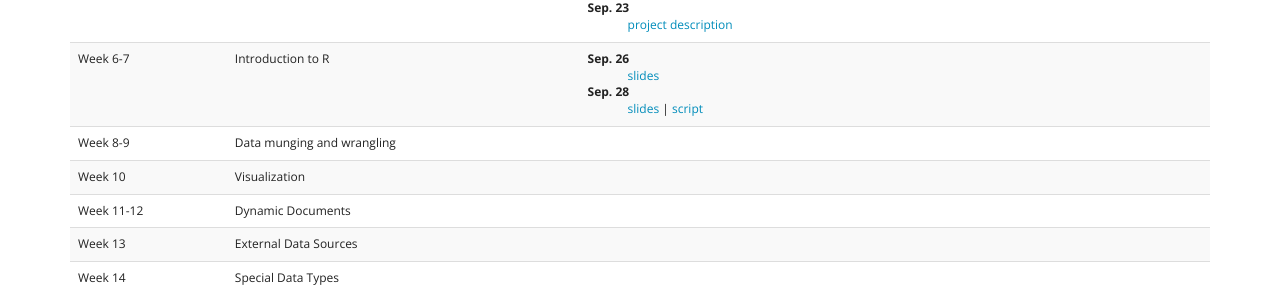
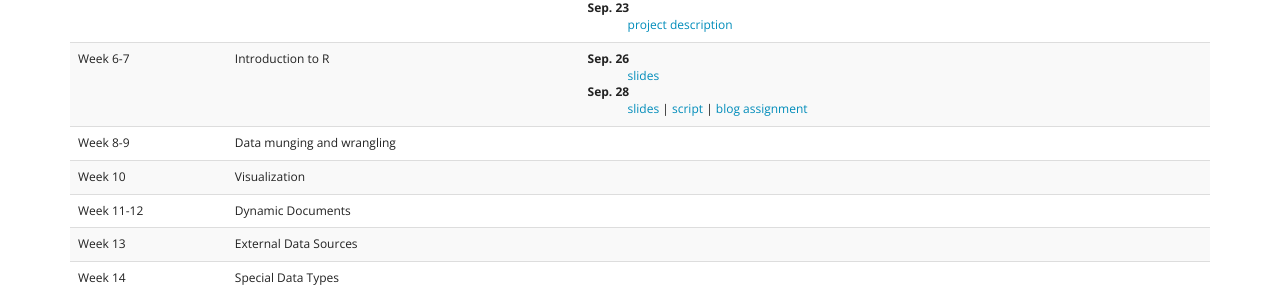
Before and after one commit to agron590-ISU/agron590-ISU.github.io, a Jekyll site: the page built from syllabus.html, in a window 1280 px wide. Shown: the part 684-977 px from the top of the page. Built offline with Jekyll 4.4.1, drawn with Linux system fonts in a browser that asks for light colours.

Commit message:
Added link to blog assignment

```diff
--- a/syllabus.html
+++ b/syllabus.html
@@ -85,7 +85,7 @@
           <dt>Sep. 26</dt>
           <dd><a href="../materials/week_06/intro/slides.html" target=_blank>slides</a></dd>
           <dt>Sep. 28</dt>
-          <dd><a href="../materials/week_06/basics/slides.html" target=_blank>slides</a> | <a href="../materials/week_06/basics/script.R" target=_blank>script</a></dd>
+          <dd><a href="../materials/week_06/basics/slides.html" target=_blank>slides</a> | <a href="../materials/week_06/basics/script.R" target=_blank>script</a> | <a href="https://github.com/agron590-ISU/blog/tree/master/06" target=_blank>blog assignment</a></dd>
           </dl>
         </td>
       </tr>
```
